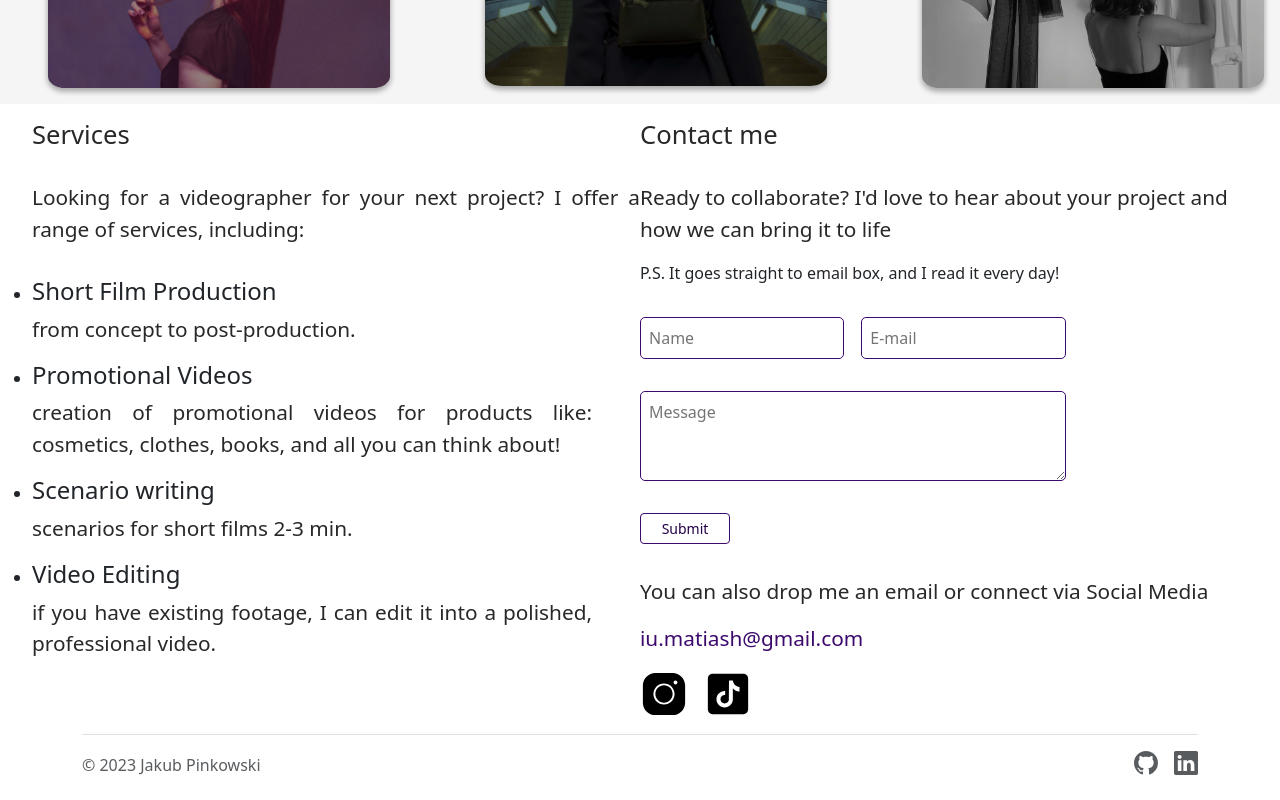
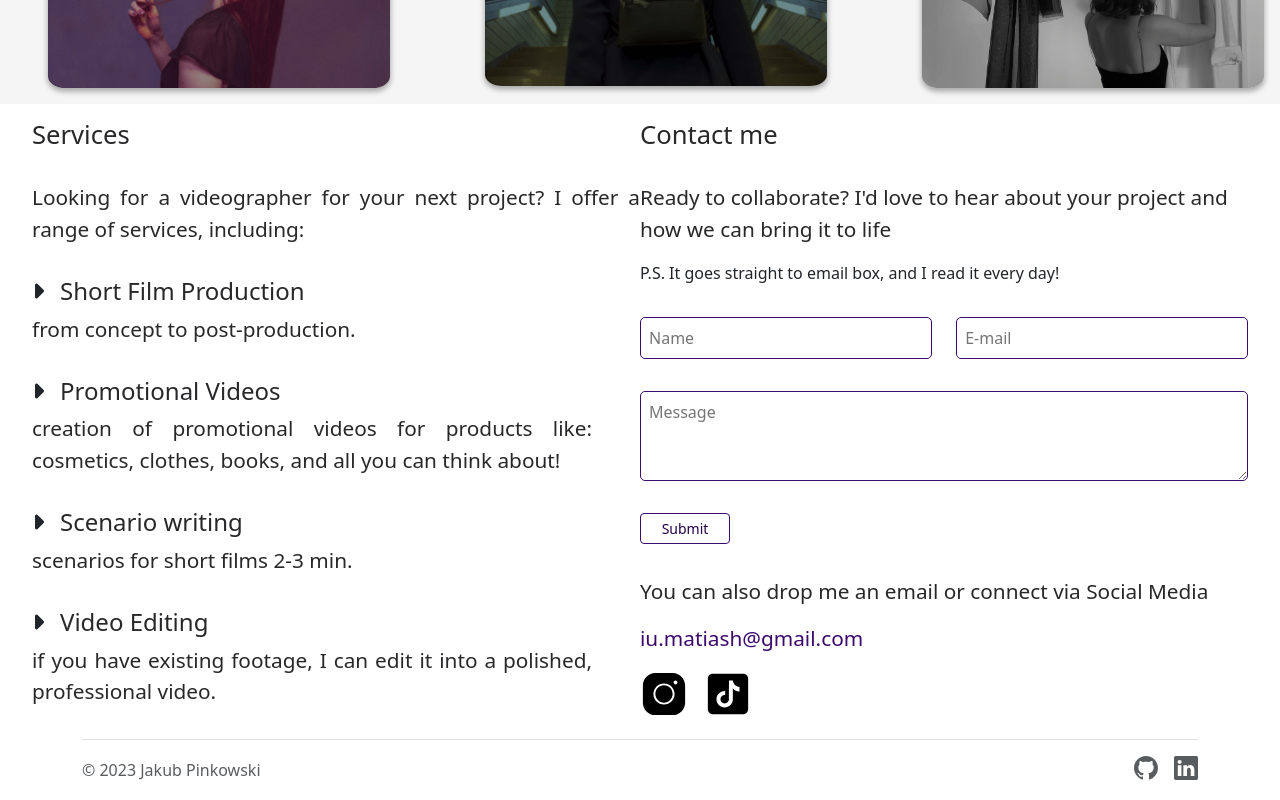
Before and after one commit to Jakub-Pinkowski/Jules-Art, a Vue app: page / in a window 1280 px wide. Shown: the part 1161-1961 px from the top of the page. Built offline with nearby package versions, Linux system fonts and the light colour scheme.

Commit message:
Draft 1.0 ready

```diff
--- a/src/App.vue
+++ b/src/App.vue
@@ -73,6 +73,13 @@ h3 {
     margin-bottom: 2rem;
 }
 
+h4 {
+    color: var(--dark-gray);
+    font-size: 1.5rem;
+    font-weight: 400;
+    margin-bottom: 1rem;
+}
+
 p {
     color: var(--dark-gray);
     font-size: 1.3rem;
--- a/src/components/ContactForm.vue
+++ b/src/components/ContactForm.vue
@@ -87,7 +87,7 @@ form {
     flex-direction: column;
 
     .input-container {
-        width: 70%;
+        width: 100%;
         display: flex;
         justify-content: space-between;
     }
@@ -97,7 +97,7 @@ form {
     }
 
     textarea {
-        width: 70%;
+        width: 100%;
     }
 
     input,
--- a/src/views/HomeView.vue
+++ b/src/views/HomeView.vue
@@ -21,7 +21,6 @@
                 <section class="photo">
                     <img :src="about_photo" alt="about photo" />
                     <HomeSVG strokeColor="var(--dark-accent, #4e4e50)" />
-                    <HomeSVG_2 strokeColor="var(--dark-accent, #4e4e50)" />
                 </section>
             </section>
             <section class="portfolio main_section">
@@ -44,7 +43,10 @@
                     </p>
                     <ul class="services_list">
                         <li v-for="item in services">
-                            <h4>{{ item.title }}</h4>
+                            <div class="service-item">
+                                <i class="fa-solid fa-caret-right"></i>
+                                <h4>{{ item.title }}</h4>
+                            </div>
                             <p>{{ item.description }}</p>
                         </li>
                     </ul>
@@ -196,10 +198,6 @@ const email = 'iu.matiash@gmail.com'
                     height: 100%;
                     padding: 1rem;
 
-                    h4 {
-                        margin-bottom: 1rem;
-                    }
-
                     img {
                         width: 100%;
                         height: auto;
@@ -226,14 +224,36 @@ const email = 'iu.matiash@gmail.com'
                 text-align: justify;
 
                 ul {
-                    list-style: disc;
+                    list-style: none;
                     margin-top: 2rem;
                     margin-right: 2rem;
                     padding: 0;
 
                     li {
                         margin-right: 1rem;
+                        margin-top: 2rem;
                         align-items: center;
+
+                        .service-item {
+                            display: flex;
+                            align-items: center;
+                            margin-right: 1rem;
+                            margin-top: 2rem;
+                            margin-bottom: 0.5rem;
+
+                            i {
+                                font-size: 1.5rem;
+                                margin-right: 1rem;
+                            }
+
+                            h4 {
+                                margin: 0;
+                            }
+
+                            p {
+                                font-size: 1.2rem;
+                            }
+                        }
                     }
                 }
             }
```
